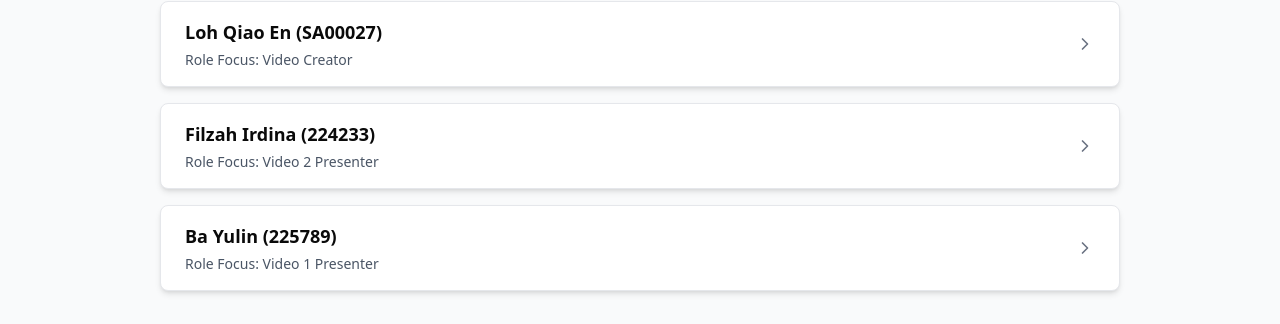
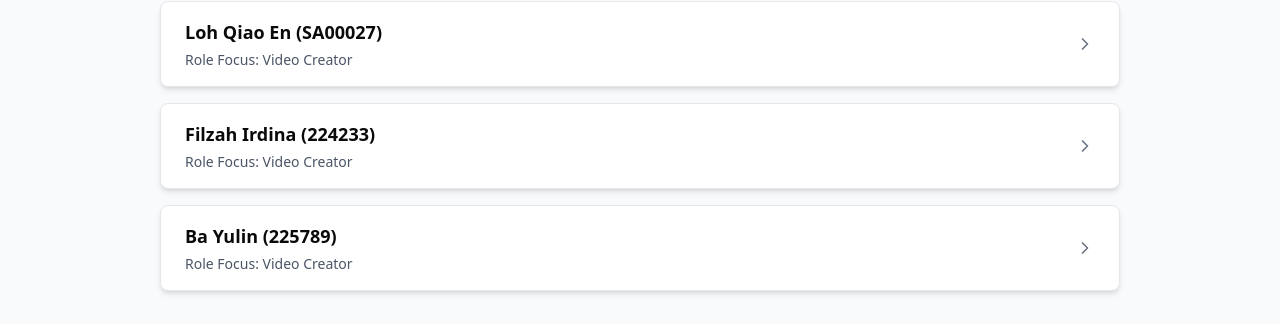
Before and after one commit to asteraaaaa/csc4702-path-planning-web, a React (Vite) app: page /#/reflection in a window 1280 px wide. Shown: the part 1643-1967 px from the top of the page. Built offline with nearby package versions, Linux system fonts and the light colour scheme.

Commit message:
reflection

```diff
--- a/src/pages/ReflectionPage.tsx
+++ b/src/pages/ReflectionPage.tsx
@@ -14,14 +14,13 @@ const teamMembers: TeamMember[] = [
         id: '223368',
         role: 'Team Lead and Website Development',
         reflection: [
-            "As the team lead and website developer for this project, my main responsibility was designing and implementing the interactive learning platform using React. The website was not intended to be a static showcase, but a space where users could actively explore how different path planning algorithms behave and make decisions. This required careful planning of both the technical structure and the learning flow presented to users.",
-            "The most challenging part of the project was building the interactive pages. Unlike videos or written explanations, interactive simulations must respond correctly to every user action. Placing walls, choosing start and goal positions, switching algorithms, and stepping through execution all needed to reflect the actual logic of each algorithm. This became more complex because the project did not focus on only two algorithms. Instead, the interactive page includes reactive methods, grid-based planning such as A*, and sampling-based approaches. Each category operates under different assumptions and required different visual feedback.",
-            "A key difficulty was ensuring that the interface remained understandable for beginners while still being accurate. For example, grid-based algorithms explore nodes systematically, while reactive algorithms respond only to immediate surroundings and can become stuck in loops. Representing these differences visually without overwhelming users required many design iterations. The use of “Run”, “Step”, and “Reset” controls was intentional, allowing users to slow down the algorithm and observe decision-making one step at a time.",
-            "Another important design decision was structuring the interactive page into clear stages. Users first choose how the robot thinks, then select a specific algorithm. This separation helps learners understand that algorithms belong to broader categories, rather than viewing each one as an isolated technique. The explanation panel and mini challenges were added to guide users toward reflection, encouraging them to predict behavior before observing the result.",
-            "Through developing the interactive platform, I gained a deeper understanding of both path planning algorithms and educational design. I learned that even simple algorithms can appear confusing when visualized poorly, and that small interface choices can significantly affect user understanding. Building these tools also reinforced the importance of clarity, consistency, and incremental learning when explaining robotics concepts.",
-            "As a team lead, I also had to coordinate technical direction and ensure that the interactive components aligned with the overall narrative of the project. This involved discussing requirements with teammates, integrating feedback from content designers, and refining features to maintain consistency across pages. Managing both leadership and development responsibilities was demanding, but it helped me improve my communication and decision-making skills. By aligning technical implementation with educational goals, I ensured the website functioned as a cohesive learning tool rather than a collection of separate features. This experience reinforced the importance of collaboration, iteration, and user-centered thinking in technical educational projects at university level.",
+            "As the team lead and website developer for this project, my primary responsibility was designing and implementing the interactive learning platform using React. The website was intentionally designed as an active learning environment rather than a static showcase, allowing users to explore how different path planning algorithms behave and make decisions. This required careful consideration of both the technical architecture and the educational flow presented to users.",
+            "The most challenging aspect of the project was developing the interactive simulations. Unlike videos or static explanations, interactive systems must respond correctly to all user actions. Features such as placing obstacles, selecting start and goal positions, switching algorithms, and stepping through execution needed to accurately reflect the underlying logic of each algorithm. This complexity increased because the platform includes multiple categories of path planning approaches, including reactive methods, grid-based algorithms such as A*, and sampling-based techniques, each requiring different assumptions and visual feedback.",
+            "A key design challenge was ensuring that the interface remained accessible to beginners while maintaining technical accuracy. For example, grid-based algorithms perform systematic node exploration, while reactive algorithms respond only to local information and may become trapped in loops. Communicating these differences visually without overwhelming users required multiple iterations of interface design. The inclusion of controls such as “Run”, “Step”, and “Reset” was intentional, allowing users to slow down execution and observe algorithmic decision-making incrementally.",
+            "Another important design decision was structuring the interactive page into clear conceptual stages. Users first select how the robot plans its movement before choosing a specific algorithm. This structure helps learners understand that individual algorithms belong to broader categories, rather than viewing them as isolated techniques. Supporting explanation panels and mini challenges were added to encourage users to reflect and predict outcomes before observing results.",
+            "Through developing the website, I gained a deeper understanding of both path planning algorithms and educational design principles. I learned that even simple algorithms can become confusing if visualized poorly, and that small interface choices significantly influence user understanding. As a team lead, I also coordinated technical direction, integrated feedback from teammates, and ensured consistency across the platform. Balancing leadership and development responsibilities was demanding, but it strengthened my communication, decision-making, and user-centered design skills, reinforcing the importance of collaboration and iterative refinement in educational robotics projects."
         ]
-        },
+    },
     {
         name: 'Adibah Nawal Binti Muhammad Lukman',
         id: '224048',
@@ -48,7 +47,7 @@ const teamMembers: TeamMember[] = [
     {
         name: 'Filzah Irdina',
         id: '224233',
-        role: 'Video 2 Presenter',
+        role: 'Video Creator',
         reflection: [
             "My outreach intent in this project was to clearly explain A* path planning in an engaging and beginner-friendly way, using our interactive simulator as the main teaching tool. My role was to present Video 2, where I demonstrated how A* plans paths by considering both movement cost and heuristic distance to the goal. I structured the presentation to first introduce the idea of planning ahead, then visually show how the algorithm expands nodes, prioritises promising paths, and finally produces an optimal route.",
             "In preparing the video, I coordinated closely with the simulator design and storyboard to ensure that what I explained matched what viewers saw on screen. I selected map layouts that clearly reveal frontier expansion, explored nodes, and the final shortest path. This alignment was important to avoid confusion and keep the explanation intuitive.",
@@ -58,7 +57,7 @@ const teamMembers: TeamMember[] = [
     {
         name: 'Ba Yulin',
         id: '225789',
-        role: 'Video 1 Presenter',
+        role: 'Video Creator',
         reflection: [
             "Our outreach intent is to explain reactive navigation in a simple and engaging way, using our interactive simulator as the main learning tool. My role was to plan and present Video 1, which introduces reactive/local navigation and demonstrates wall-following (left-hand rule). I focused on building a clear storyline: first set up the scenario, then explain the idea, then show a working run, and finally show a case where the same rule struggles. This structure helped the video feel like a guided experiment rather than a long lecture.",
             "In preparation, I worked closely with the team’s storyboard and the simulator interface. I had to align my narration with what the audience sees on screen—where the start and goal are placed, what counts as a wall, and how the robot moves step by step. I also checked that the map layout we chose supports the points we wanted to make. For example, I needed one map where wall-following can reach the goal smoothly, and another configuration that can create looping behavior. This planning step mattered because a demo that fails unexpectedly can confuse viewers and break the flow of the explanation.",
```
